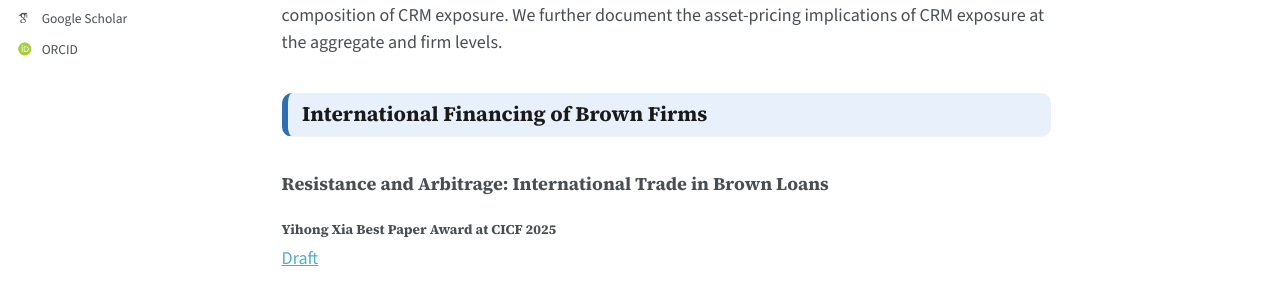
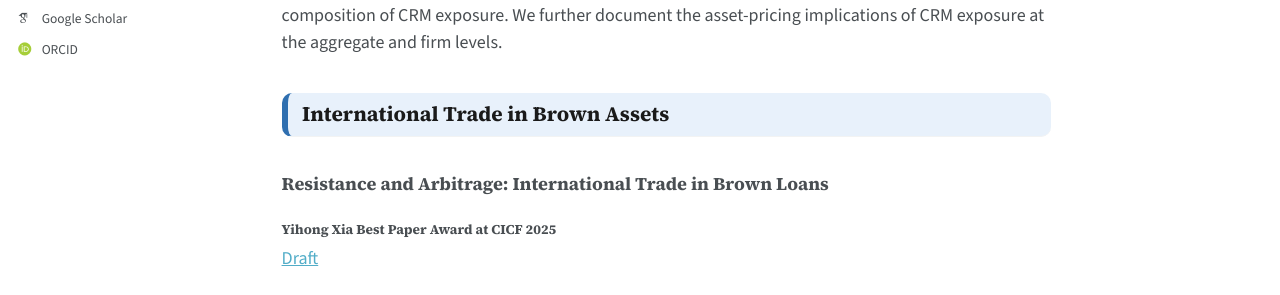
Before and after one commit to LishuZ/LishuZ.github.io, a Jekyll site: the page built from _pages/research.md, in a window 1280 px wide and 900 px high. Shown: the part 457-752 px from the top of the window. Built offline with Jekyll 4.4.1, drawn with Linux system fonts in a browser that asks for light colours; some web fonts are replaced.

Commit message:
Rename research theme to International Trade in Brown Assets
Co-Authored-By: Claude Opus 4.8 (1M context) <noreply@anthropic.com>

```diff
--- a/_pages/research.md
+++ b/_pages/research.md
@@ -32,7 +32,7 @@ We construct the first firm-level measure of exposure to critical raw materials
 <br/>
 
 
-## International Financing of Brown Firms
+## International Trade in Brown Assets
 {: .theme .theme-fin}
 
 ### Resistance and Arbitrage: International Trade in Brown Loans
```
